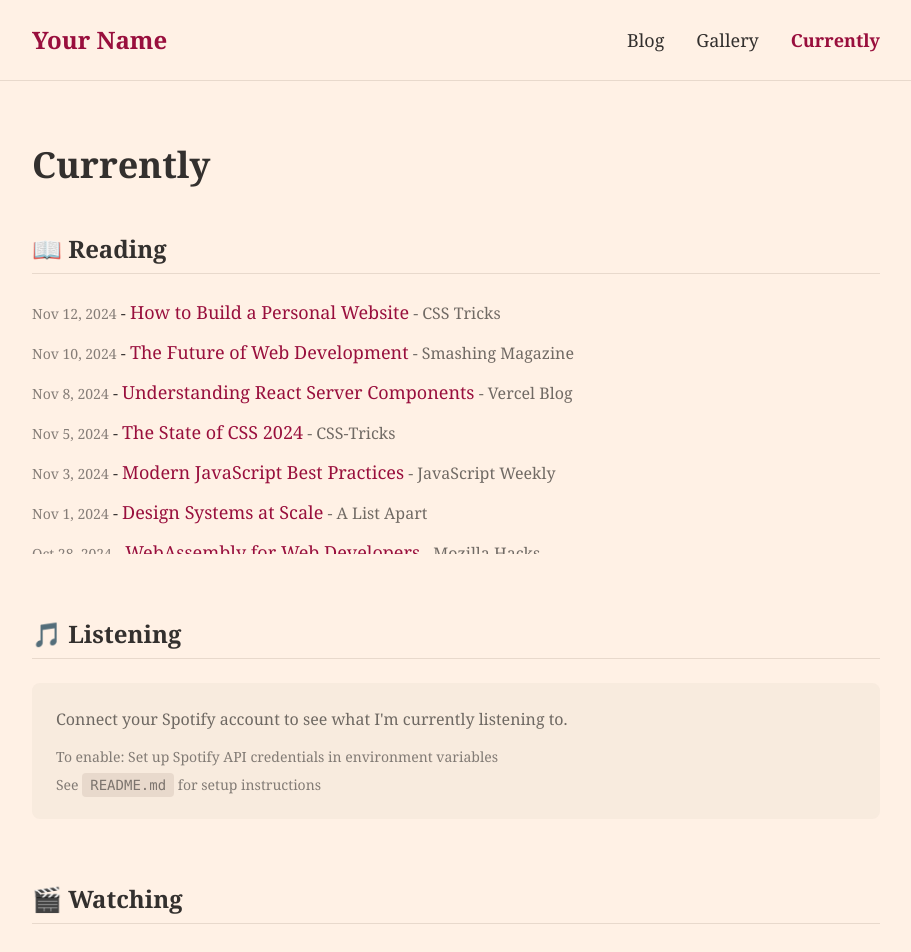
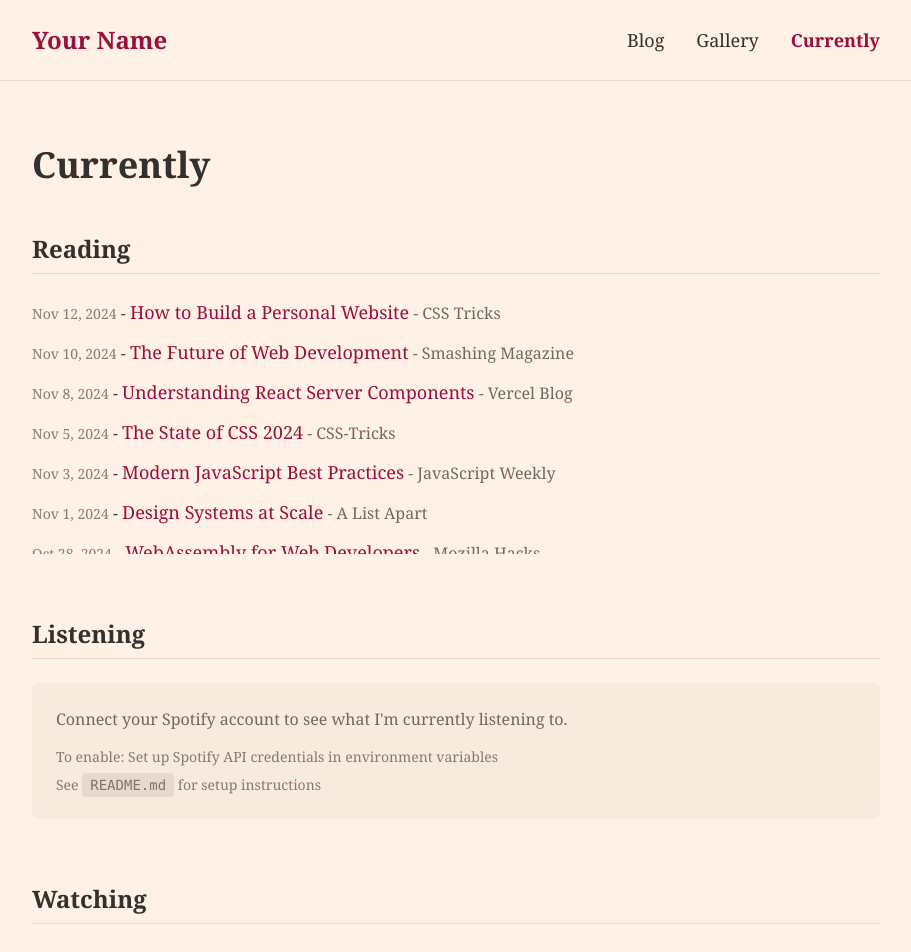
Before and after one commit to averma1010/claude_code_exp, a Next.js app in the folder website/: page /currently in a window 1280 px wide. Shown: the top 952 px of the page, without its empty margins (184-1095 px from the left). Built offline with nearby package versions, Linux system fonts and the light colour scheme.

Commit message:
Update page.tsx

```diff
--- a/website/app/currently/page.tsx
+++ b/website/app/currently/page.tsx
@@ -29,7 +29,7 @@ export default function CurrentlyPage() {
       {/* Reading Section */}
       <section className="mb-16">
         <h2 className="text-2xl font-bold mb-6 pb-2 border-b border-ft-border">
-          📖 Reading
+          Reading
         </h2>
         <div className="max-h-64 overflow-y-auto pr-2 space-y-3">
           {reading.map((item, index) => (
@@ -59,7 +59,7 @@ export default function CurrentlyPage() {
       {/* Listening Section */}
       <section className="mb-16">
         <h2 className="text-2xl font-bold mb-6 pb-2 border-b border-ft-border">
-          🎵 Listening
+          Listening
         </h2>
         <div className="bg-ft-border/30 rounded-lg p-6">
           <p className="text-ft-text/70 mb-4">
@@ -77,7 +77,7 @@ export default function CurrentlyPage() {
       {/* Watching Section */}
       <section className="mb-16">
         <h2 className="text-2xl font-bold mb-6 pb-2 border-b border-ft-border">
-          🎬 Watching
+          Watching
         </h2>
         <div className="max-h-64 overflow-y-auto pr-2 space-y-4">
           {watching.map((item, index) => (
```
